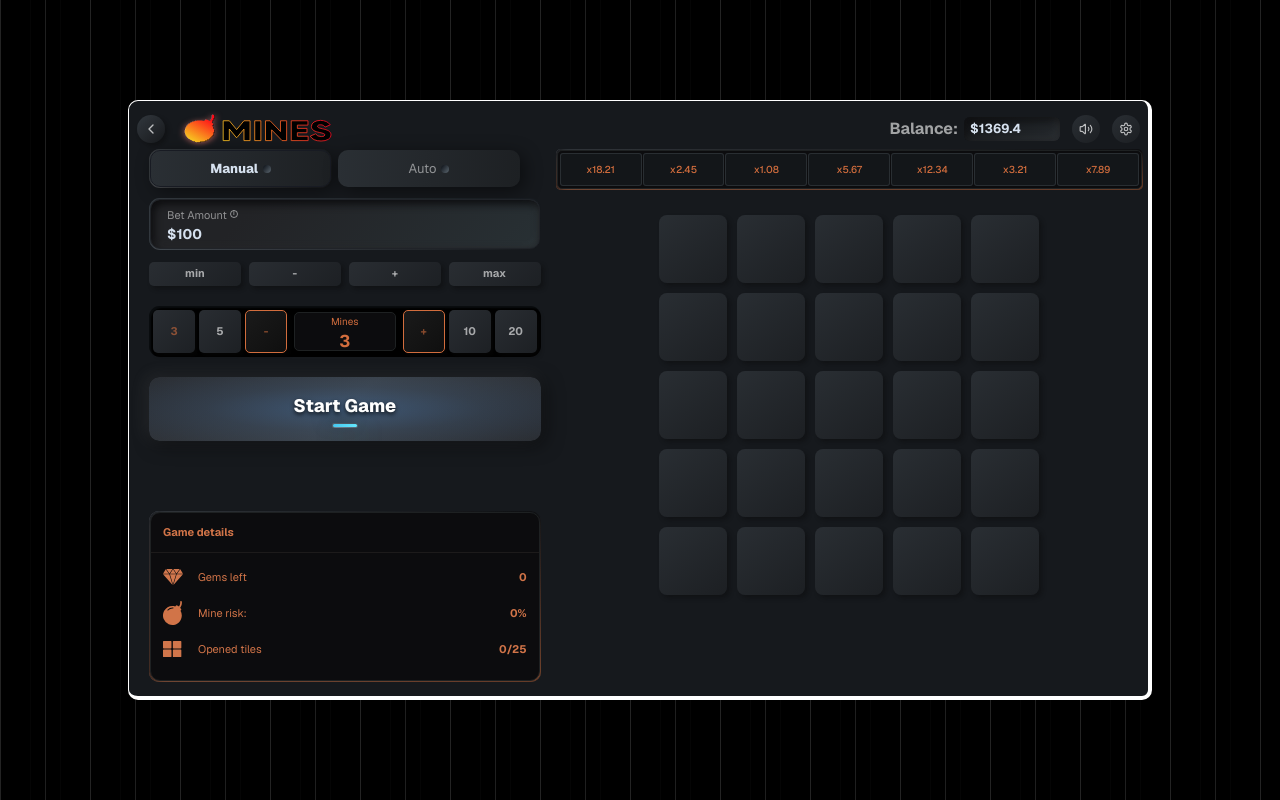
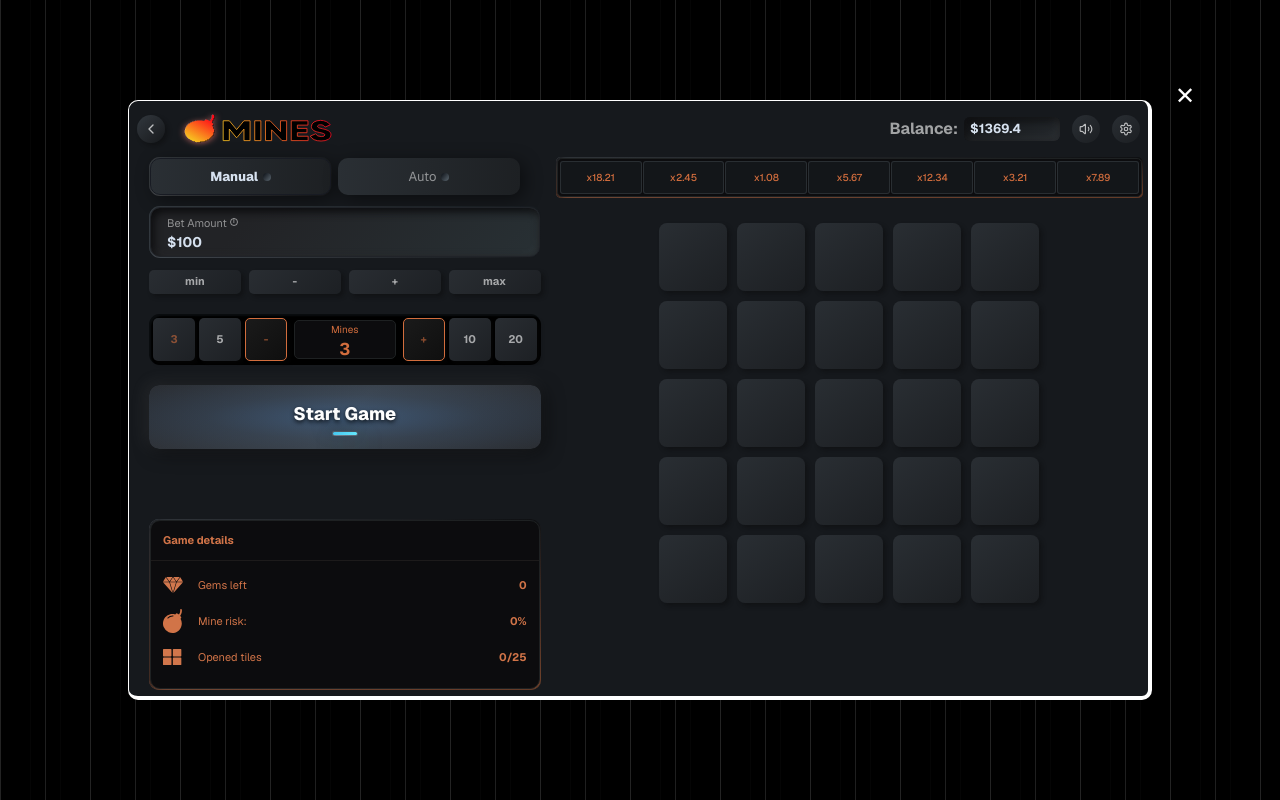
Before and after one commit to Ron114/mines_game_ui1, a Next.js app: page / in a window 1280 px wide. Built offline with nearby package versions, Linux system fonts and the light colour scheme.

Commit message:
Update GameContainer styling for improved layout
- Added margin-top to the game container for better spacing and visual separation.

```diff
--- a/app/page.tsx
+++ b/app/page.tsx
@@ -1,6 +1,12 @@
+"use client"
+
 import GameModal from "@/components/game-modal"
 
 export default function Home() {
+  const handleClose = () => {
+    window.location.reload()
+  }
+
   return (
     <div className="min-h-screen bg-black relative overflow-hidden">
       <div
@@ -20,6 +26,25 @@ export default function Home() {
       />
 
       <GameModal />
+
+      {/* Close button positioned at app level */}
+      <button
+        onClick={handleClose}
+        className="fixed z-50 text-white hover:text-gray-300 transition-colors duration-200"
+        style={{
+          fontSize: "24px",
+          lineHeight: "1",
+          background: "none",
+          border: "none",
+          cursor: "pointer",
+          padding: "8px",
+          top: "12%",
+          right: "6%",
+          transform: "translateY(-50%)",
+        }}
+      >
+        ✕
+      </button>
     </div>
   )
 }
--- a/components/game-container.tsx
+++ b/components/game-container.tsx
@@ -11,7 +11,7 @@ import GameStatistics from "./game-statistics"
 
 export default function GameContainer() {
   return (
-    <div className="game-container">
+    <div className="game-container mt-2">
       <div className="game-container__content">
         <div className="game-container__left">
           <GameModeTabs />
```
